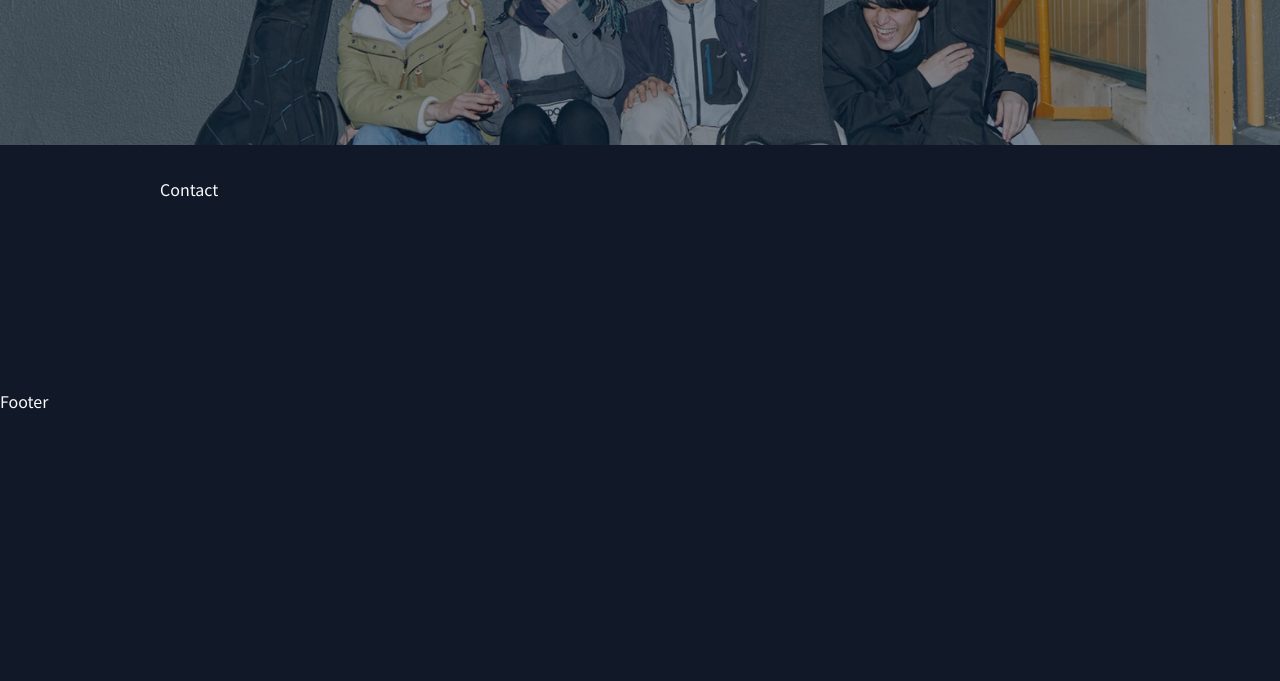
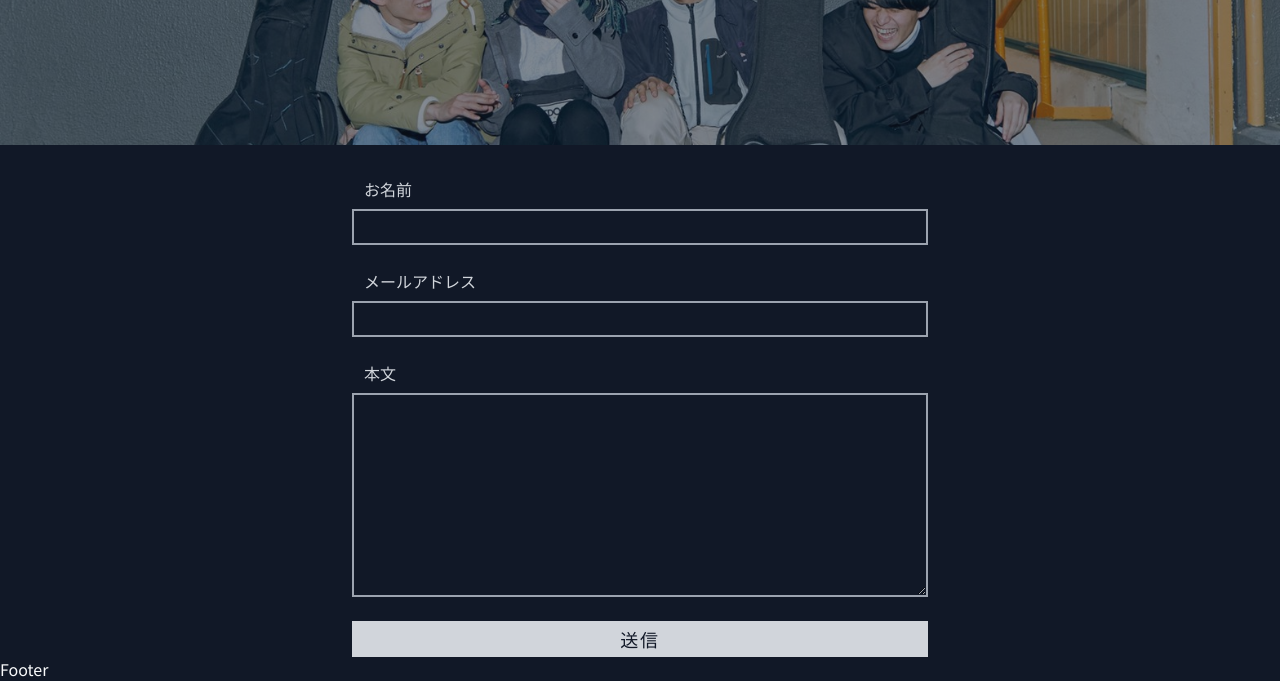
Before and after one commit to Masashi-Kawafuji/general-goods, a Gatsby site: page /contact in a window 1280 px wide. Shown: the part 387-1068 px from the top of the page. Before the commit the page ends 800 px from the top, so only its background shows below. Built offline with nearby package versions, Linux system fonts and the light colour scheme; Gatsby itself is replaced by a stand-in of ours.

Commit message:
create the contact page.

```diff
--- /dev/null
+++ b/src/components/Input.tsx
@@ -0,0 +1,20 @@
+import React, { ReactEventHandler } from 'react';
+
+type InputProps = {
+  name: string;
+  value: string;
+  onChange: ReactEventHandler<HTMLInputElement | HTMLTextAreaElement>;
+};
+
+const Input: React.FC<InputProps> = ({ name, value, onChange }) => (
+  <input
+    id={name}
+    className="block w-full px-3 py-1 bg-transparent text-gray-300 text-sm sm:text-base border-2 border-gray-400 focus:border-gray-200"
+    name={name}
+    type="text"
+    value={value}
+    onChange={onChange}
+  />
+);
+
+export default Input;
--- /dev/null
+++ b/src/components/Label.tsx
@@ -0,0 +1,16 @@
+import React from 'react';
+
+type LabelProps = {
+  name: string;
+};
+
+const Label: React.FC<LabelProps> = ({ children, name }) => (
+  <label
+    htmlFor={name}
+    className="inline-block pl-3 mb-2 text-gray-300 text-sm sm:text-base font-medium"
+  >
+    {children}
+  </label>
+);
+
+export default Label;
--- /dev/null
+++ b/src/components/TextArea.tsx
@@ -0,0 +1,20 @@
+import React, { ReactEventHandler } from 'react';
+
+type TextAreaProps = {
+  name: string;
+  value: string;
+  onChange: ReactEventHandler<HTMLInputElement | HTMLTextAreaElement>;
+};
+
+const TextArea: React.FC<TextAreaProps> = ({ name, value, onChange }) => (
+  <textarea
+    id={name}
+    className="block w-full px-3 py-1 bg-transparent text-gray-300 text-sm sm:text-base border-2 border-gray-400 focus:border-gray-200"
+    name={name}
+    rows={8}
+    value={value}
+    onChange={onChange}
+  />
+);
+
+export default TextArea;
--- a/src/pages/contact.tsx
+++ b/src/pages/contact.tsx
@@ -1,11 +1,34 @@
-import React from 'react';
+import React, { ReactEventHandler, useState } from 'react';
 import { StaticImage } from 'gatsby-plugin-image';
 import Layout from '../components/Layout';
 import Head from '../components/Head';
 import Container from '../components/Container';
 import PageHero from '../components/PageHero';
+import Label from '../components/Label';
+import Input from '../components/Input';
+import TextArea from '../components/TextArea';
 
-const Contact: React.FC = () => (
+type ContactForm = {
+  name: string;
+  email: string;
+  body: string;
+};
+
+const Contact: React.FC = () => {
+  const [contactForm, setContactForm] = useState<ContactForm>({
+    name: '',
+    email: '',
+    body: '',
+  });
+
+  const handleContactFormChange: ReactEventHandler<
+    HTMLInputElement | HTMLTextAreaElement
+  > = (event) => {
+    const { name, value } = event.currentTarget;
+    setContactForm({ ...contactForm, [name]: value });
+  };
+
+  return (
     <Layout>
       <Head title="Contact" />
       <PageHero
@@ -19,8 +42,44 @@ const Contact: React.FC = () => (
           />
         }
       />
-    <Container>Contact</Container>
+      <Container>
+        <div className="mx-auto max-w-xl">
+          <form>
+            <div className="mb-4 sm:mb-6">
+              <Label name="name">お名前</Label>
+              <Input
+                name="name"
+                value={contactForm.name}
+                onChange={handleContactFormChange}
+              />
+            </div>
+            <div className="mb-4 sm:mb-6">
+              <Label name="email">メールアドレス</Label>
+              <Input
+                name="email"
+                value={contactForm.email}
+                onChange={handleContactFormChange}
+              />
+            </div>
+            <div className="mb-4 sm:mb-6">
+              <Label name="body">本文</Label>
+              <TextArea
+                name="body"
+                value={contactForm.body}
+                onChange={handleContactFormChange}
+              />
+            </div>
+            <button
+              type="submit"
+              className="block w-full px-3 py-1 bg-gray-300 hover:bg-gray-400 text-gray-900 sm:text-lg font-medium tracking-widest"
+            >
+              送信
+            </button>
+          </form>
+        </div>
+      </Container>
     </Layout>
   );
+};
 
 export default Contact;
```
Lines whose indentation alone changed are shown as unchanged.
